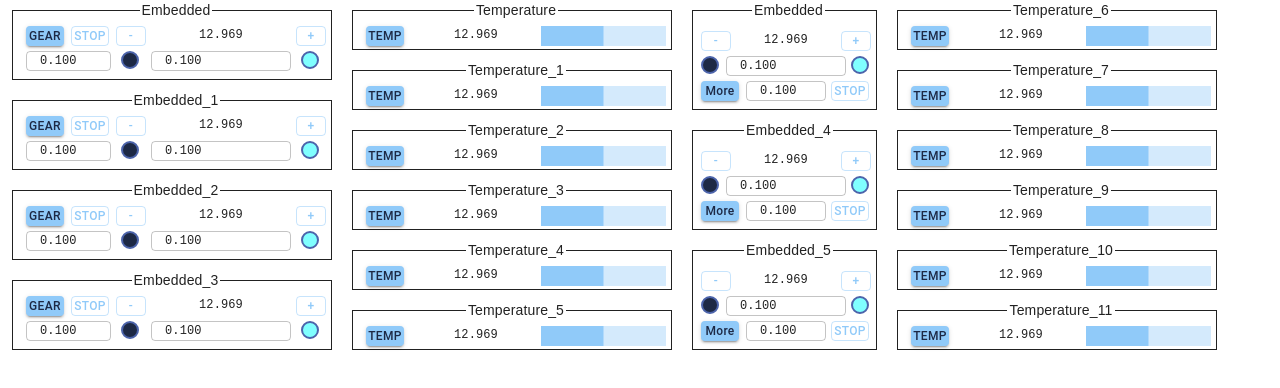
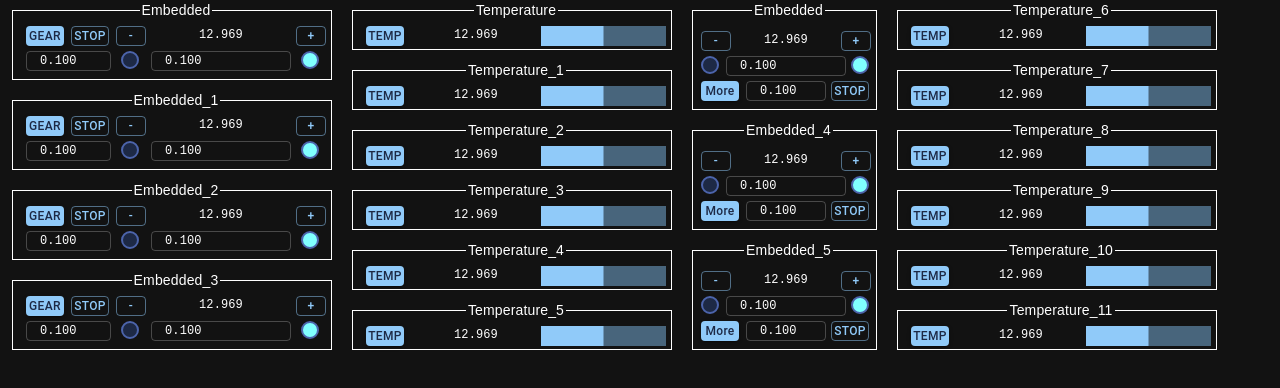
Before and after one commit to abigailalexander/mui-phoebus, a React (Vite) app: page /dcm in a window 1280 px wide. Shown: the top 388 px of the page. Built offline with nearby package versions, Linux system fonts and the light colour scheme.

Commit message:
Restructure theme

```diff
--- a/src/theme.ts
+++ b/src/theme.ts
@@ -1,9 +1,7 @@
 import * as React from 'react';
 import { createTheme } from '@mui/material/styles';
 
-export const muiTheme = createTheme({
-    palette: {
-        ...(import.meta.env.VITE_MUI_LIGHT_MODE === "light" ? {
+const palette = import.meta.env.VITE_MUI_LIGHT_MODE === "true" ? {
     primary: {
         main: "rgba(29, 41, 69)",
         light: "rgba(128, 255, 255)",
@@ -17,7 +15,12 @@ export const muiTheme = createTheme({
         dark: "rgba(76, 100, 171)",
         contrastText: "rgba(29, 41, 69)"
     },
-        })
+}
+
+export const muiTheme = createTheme({
+    palette: {
+        mode: import.meta.env.VITE_MUI_LIGHT_MODE === "true" ? "light" : "dark",
+        ...palette
     }
 });
 
```
Lines whose indentation alone changed are shown as unchanged.
